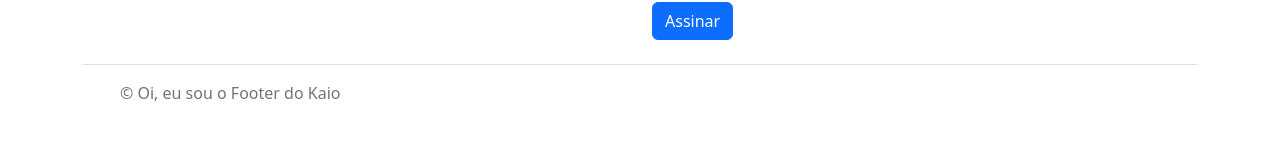
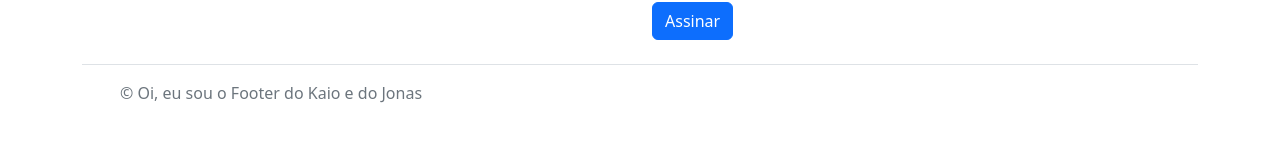
Before and after one commit to KaioLF/TrabalhoReact, a React (Create React App) app: page /Cadastro in a window 1280 px wide. Shown: the part 574-716 px from the top of the page. Built offline with nearby package versions, Linux system fonts and the light colour scheme.

Commit message:
ajustando o Footer com o nome do Jonas

```diff
--- a/src/components/Footer/index.js
+++ b/src/components/Footer/index.js
@@ -10,7 +10,7 @@ export default function Footer() {
                     <a href="/" className="mb-3 me-2 mb-md-0 text-muted text-decoration-none lh-1">
                         <svg className="bi" width="30" height="24"></svg>
                     </a>
-                    <span className="text-muted">© Oi, eu sou o Footer do Kaio</span>
+                    <span className="text-muted">© Oi, eu sou o Footer do Kaio e do Jonas</span>
                 </div>
 
                 <div className="nav col-md-4 justify-content-end list-unstyled d-flex">
```
